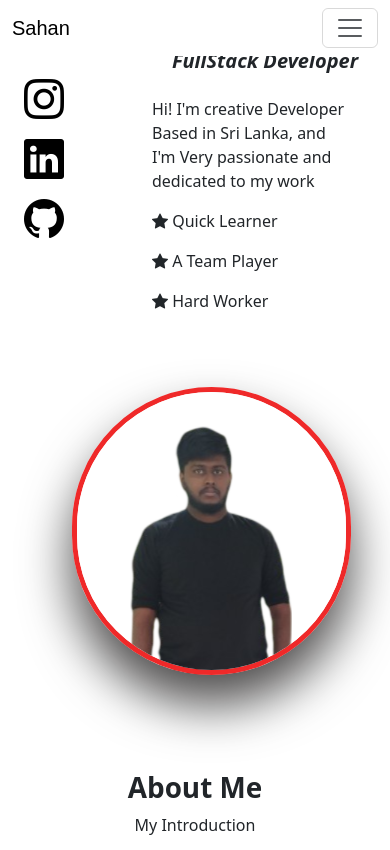
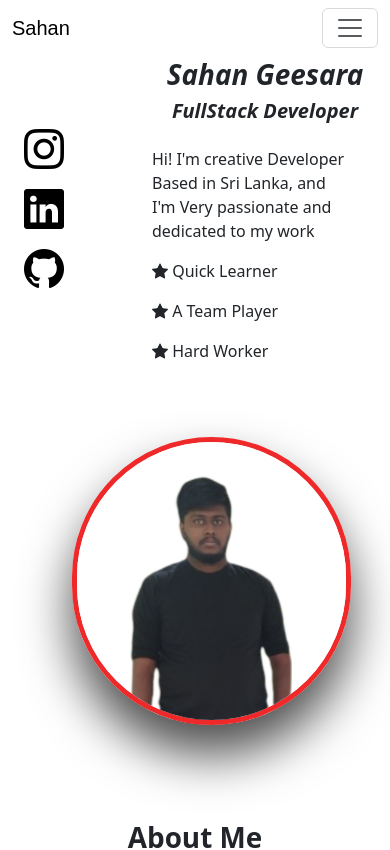
Before and after one commit to sahan99827/sahan_geesara_portfolio, a Vue app: page / in a window 390 px wide. Shown: the top 850 px of the page. Built offline with nearby package versions, Linux system fonts and the light colour scheme.

Commit message:
mobile  reponse add

```diff
--- a/src/components/Welcome.vue
+++ b/src/components/Welcome.vue
@@ -65,9 +65,9 @@ a{
     text-align: center;
   }
   .margH1{
-    margin-top: -100px !important;
+    margin-top: -50px !important;
     margin-left: 140px !important;
-  margin-bottom: 60px;
+    margin-bottom: 60px;
   }
 }
 
```
